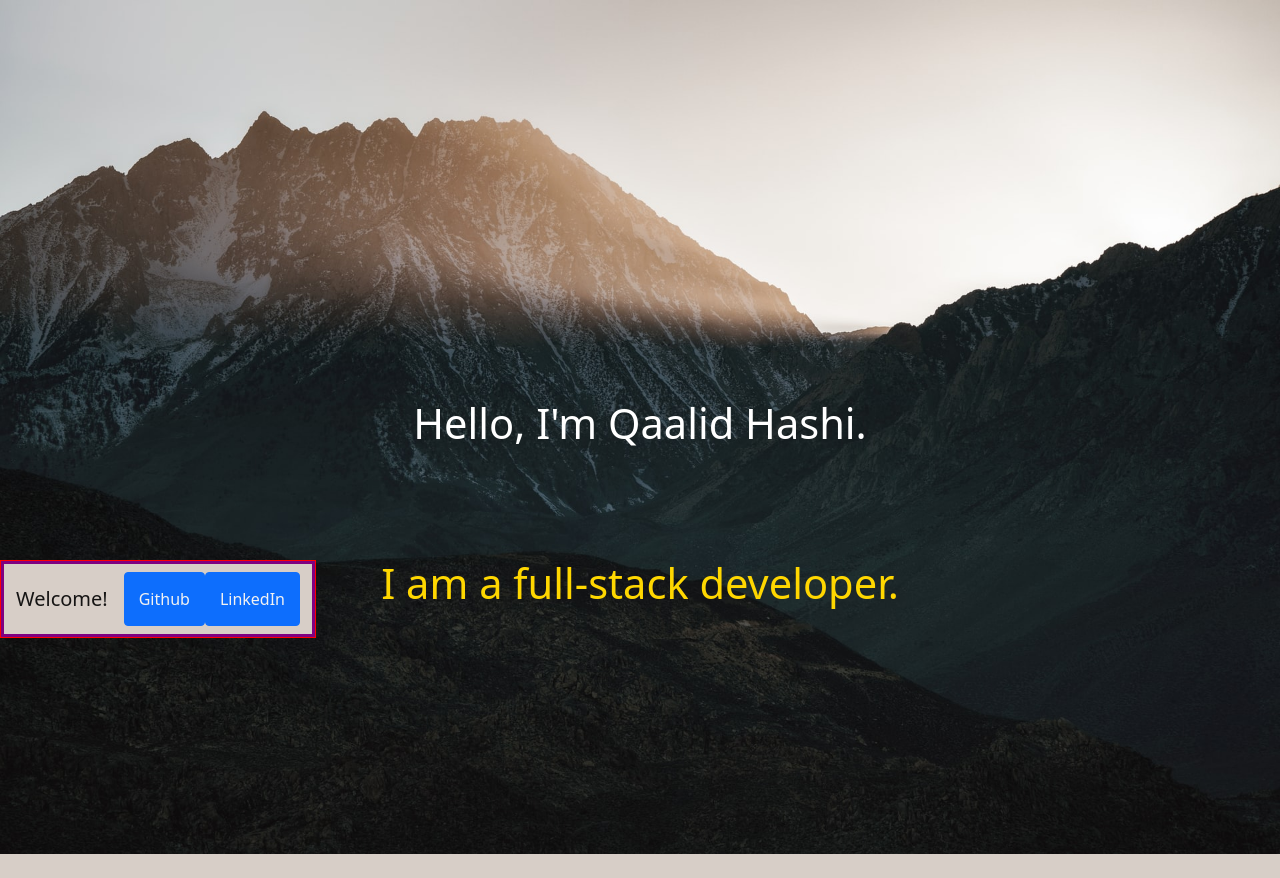
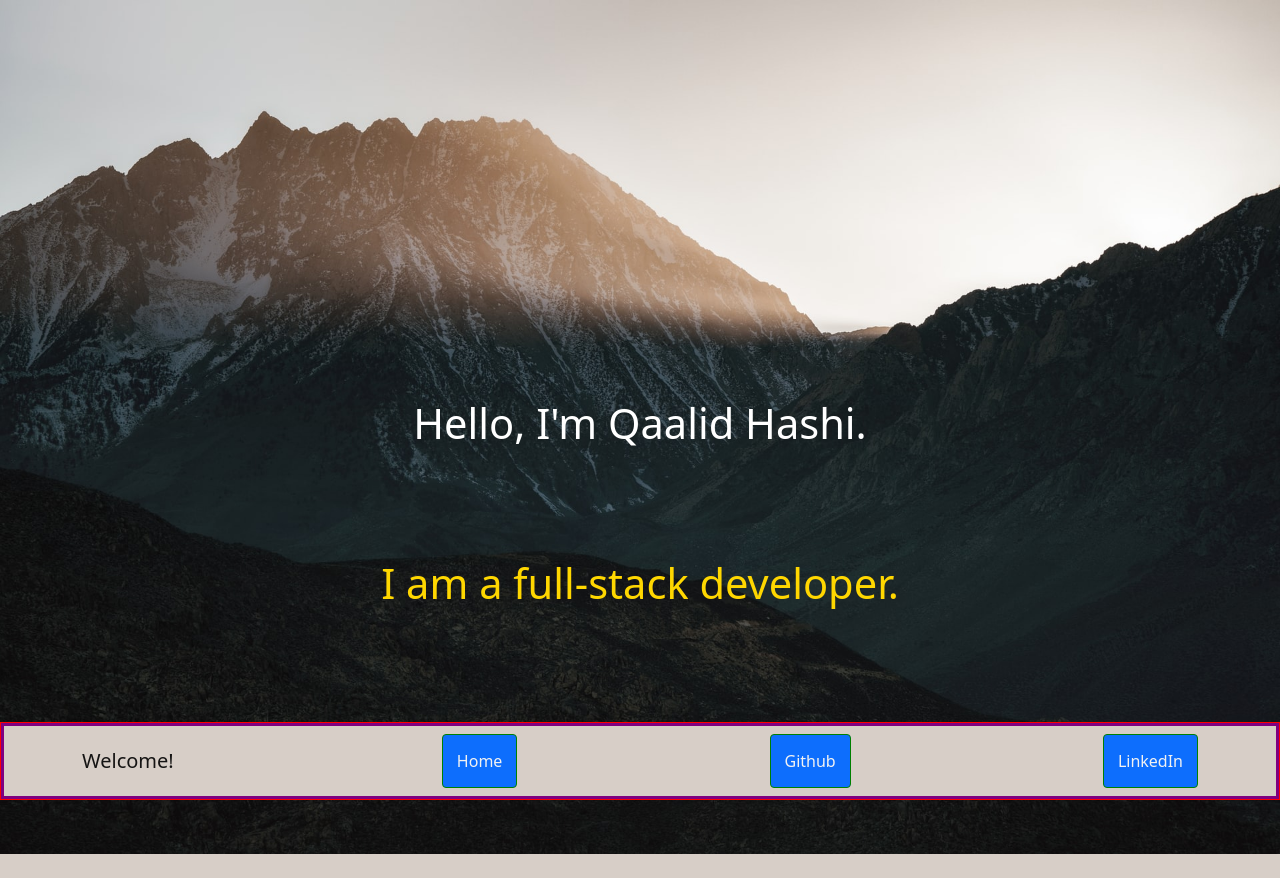
Before and after one commit to qhashi/my-webiste, a React (Create React App) app: page / in a window 1280 px wide. Before the commit the page ends 854 px from the top, so only its background shows below. Built offline with nearby package versions, Linux system fonts and the light colour scheme.

Commit message:
figuring out sticky navbar, minor progross made

```diff
--- a/src/App.js
+++ b/src/App.js
@@ -2,7 +2,7 @@ import './CSS/resetCss.css';
 import './CSS/App.css';
 import React from 'react';
 import 'bootstrap/dist/css/bootstrap.min.css';
-// import AboutMe from './AboutMe.js';
+// import AboutMe from './JS/AboutMe.js';
 import Header from './JS/Header.js';
 import NavBar from './JS/NavBar.js';
 
--- a/src/CSS/NavBar.css
+++ b/src/CSS/NavBar.css
@@ -1,14 +1,17 @@
 #navbarSection {
   border: red 1px solid;
   overflow: hidden;
-  background-color: #333;
-  margin-top: -30vh;
-  position: fixed;
+  /* margin-top: -14vh; */
+  position: sticky;
+  /* top: 100; */
+  bottom: 0;
+
 }
 
 #navbarParent {
   border: purple 3px solid;
 }
+/* background-color: rgba(0, 0, 0, 0); */
 
 .links {
   float: left;
@@ -17,4 +20,5 @@
   text-align: center;
   padding: 14px;
   text-decoration: none;
+  border: green 1px solid;
 }
--- a/src/JS/NavBar.js
+++ b/src/JS/NavBar.js
@@ -13,7 +13,7 @@ class NavBar extends React.Component {
         <Navbar id="navbarParent">
           <Container className="navbarContainer">
             <Navbar.Brand className="brandName">Welcome!</Navbar.Brand>
-
+            <Button variant="primary" className="links" href="/">Home</Button>
             <Button variant="primary" className="links" href="https://github.com/qhashi">Github</Button>
             <Button variant="primary" className="links" href="https://www.linkedin.com/in/qaalidhashi">LinkedIn</Button>
           </Container>
```
